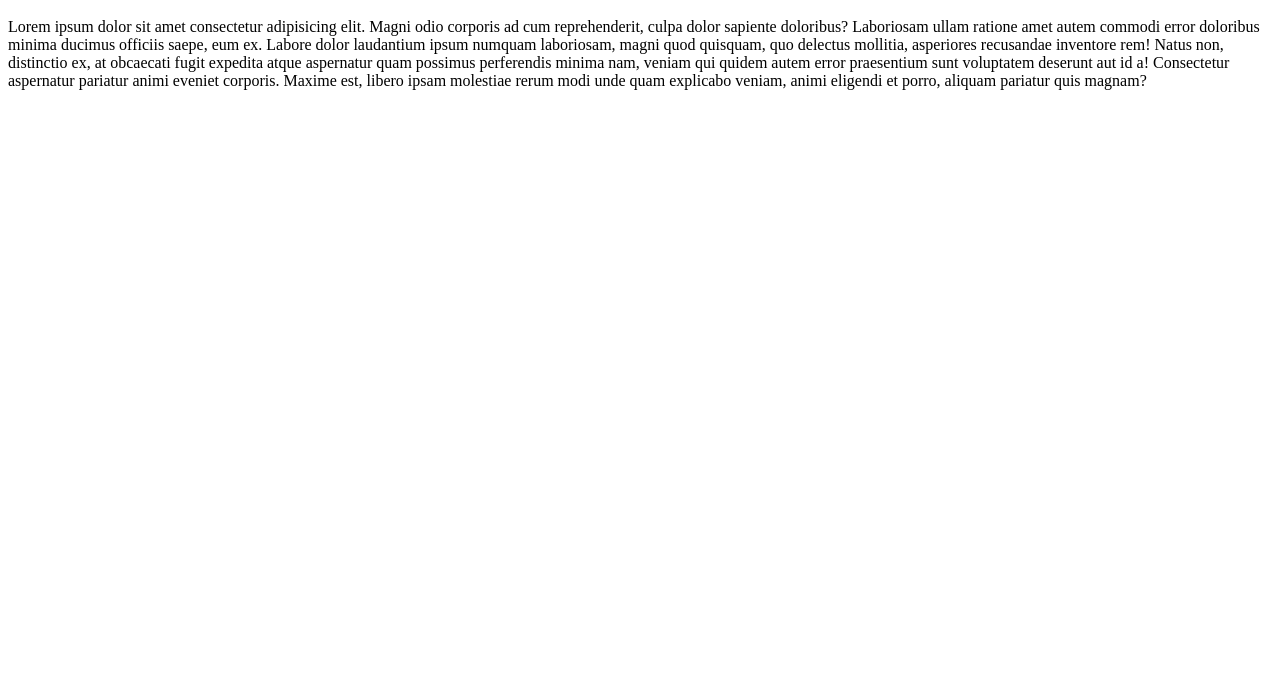
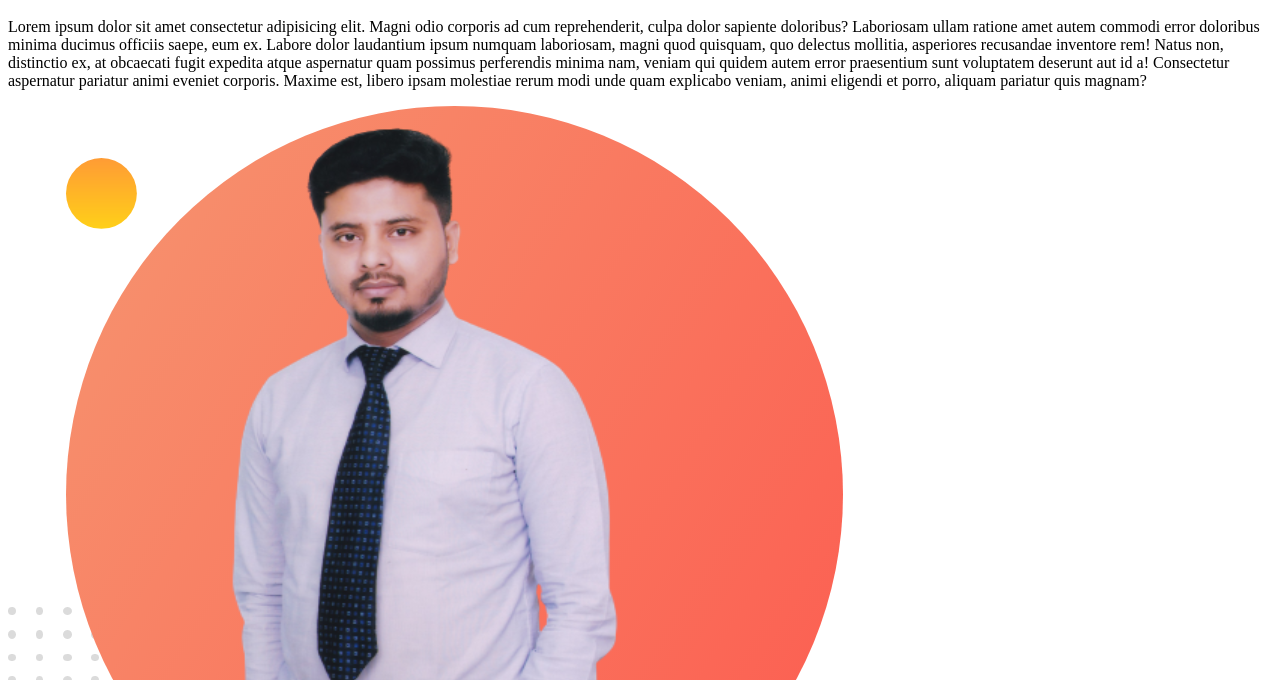
Before and after one commit to abutaiab2021/test-project, a plain HTML site: page index.html in a window 1280 px wide. Shown: the part 120-800 px from the top of the page. Drawn offline with Linux system fonts and the light colour scheme.

Commit message:
image added

```diff
--- a/index.html
+++ b/index.html
@@ -12,5 +12,6 @@
 
         <p>Lorem ipsum dolor sit amet consectetur adipisicing elit. Magni odio corporis ad cum reprehenderit, culpa dolor sapiente doloribus? Laboriosam ullam ratione amet autem commodi error doloribus minima ducimus officiis saepe, eum ex. Labore dolor laudantium ipsum numquam laboriosam, magni quod quisquam, quo delectus mollitia, asperiores recusandae inventore rem! Natus non, distinctio ex, at obcaecati fugit expedita atque aspernatur quam possimus perferendis minima nam, veniam qui quidem autem error praesentium sunt voluptatem deserunt aut id a! Consectetur aspernatur pariatur animi eveniet corporis. Maxime est, libero ipsam molestiae rerum modi unde quam explicabo veniam, animi eligendi et porro, aliquam pariatur quis magnam?</p>
     </div>
+    <img src="images/my-taiab.png" alt="">
 </body>
 </html>
```
